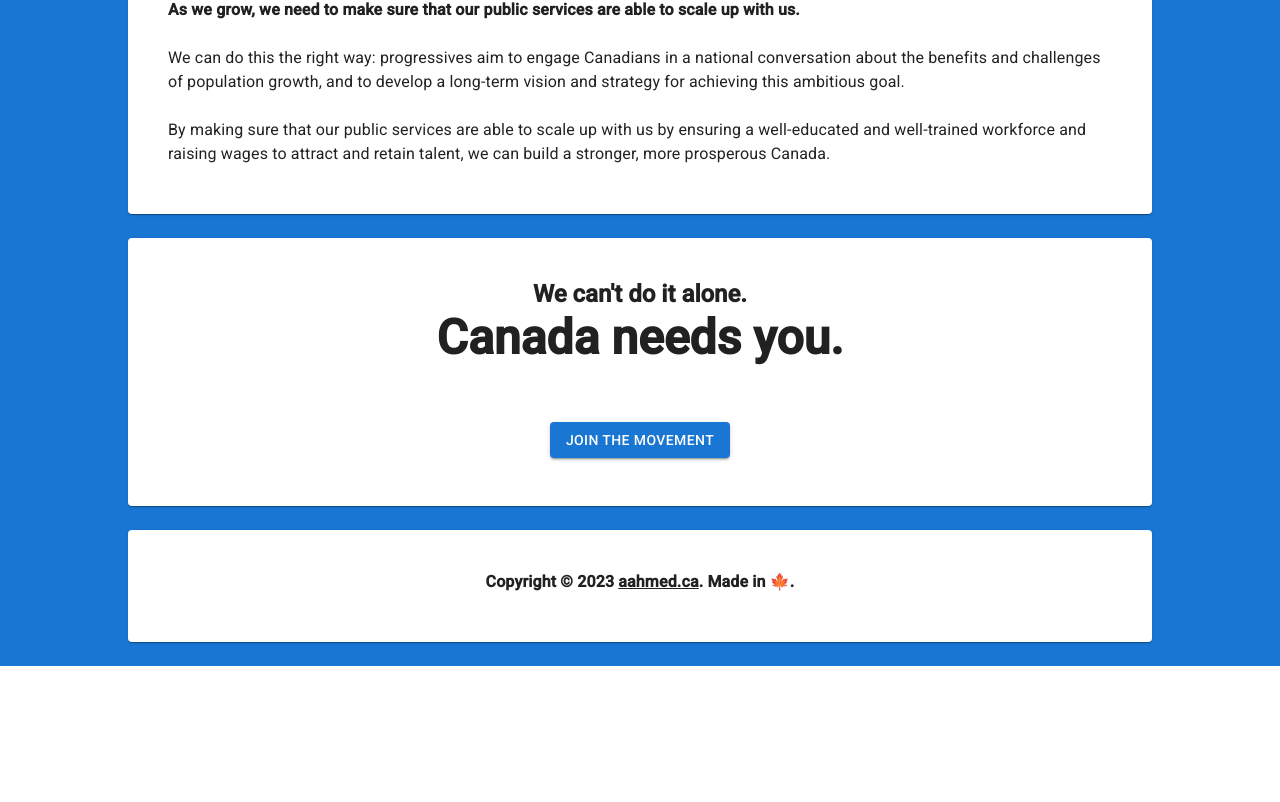
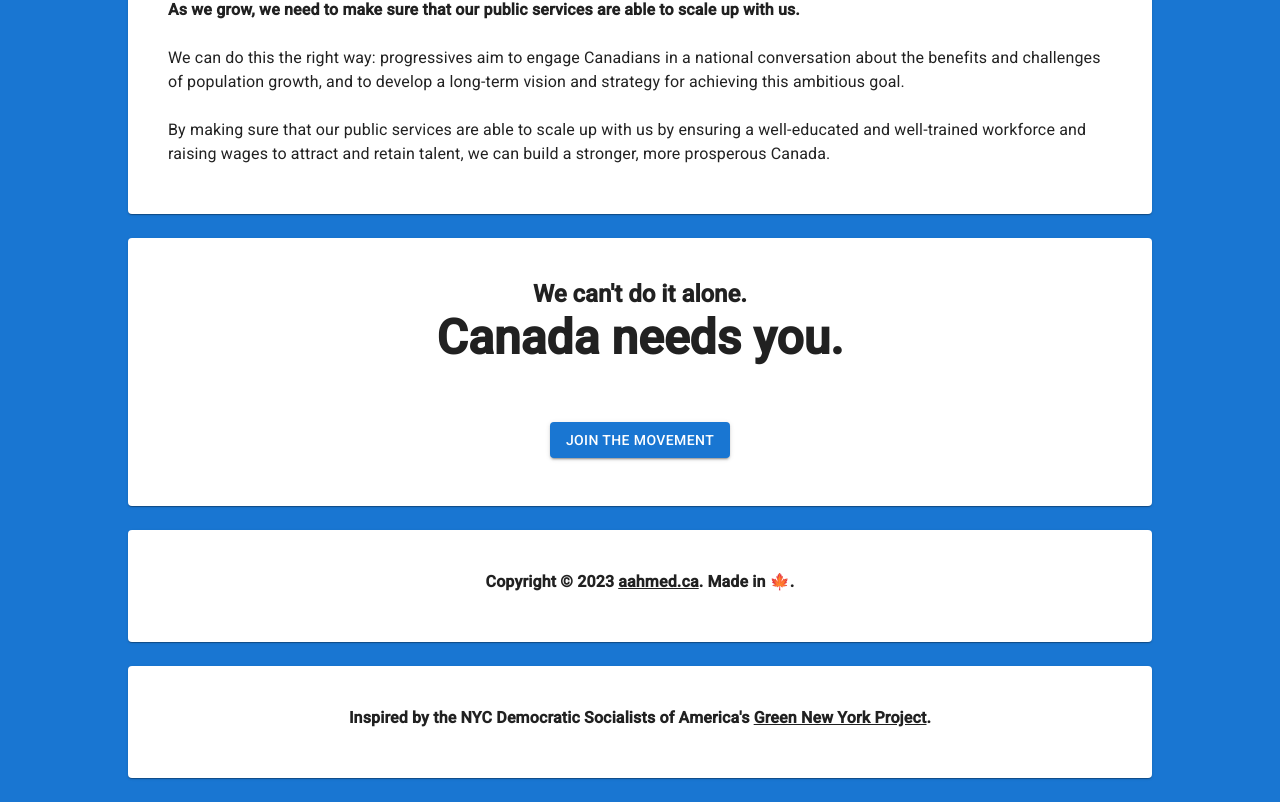
Before and after one commit to asharahmed/centuryapp, a Next.js app: page / in a window 1280 px wide. Shown: the part 2152-2954 px from the top of the page. Before the commit the page ends 2818 px from the top, so only its background shows below. Built offline with nearby package versions, Linux system fonts and the light colour scheme.

Commit message:
initial commit

```diff
--- a/src/pages/index.js
+++ b/src/pages/index.js
@@ -260,6 +260,13 @@ function App() {
             </Typography>
             </CardContent>
       </Card>
+      <Card className={`${classes.card} ${classes.bounce}`}>
+        <CardContent style={{display: 'flex', flexDirection: 'column', alignItems: 'center'}}>
+          <Typography variant="body1" component="p">
+            <a href="https://greennewyork.us"><b>Inspired by the NYC Democratic Socialists of America's <u>Green New York Project</u>.</b></a>
+            </Typography>
+            </CardContent>
+      </Card>
     </div>
   );
 }
```
